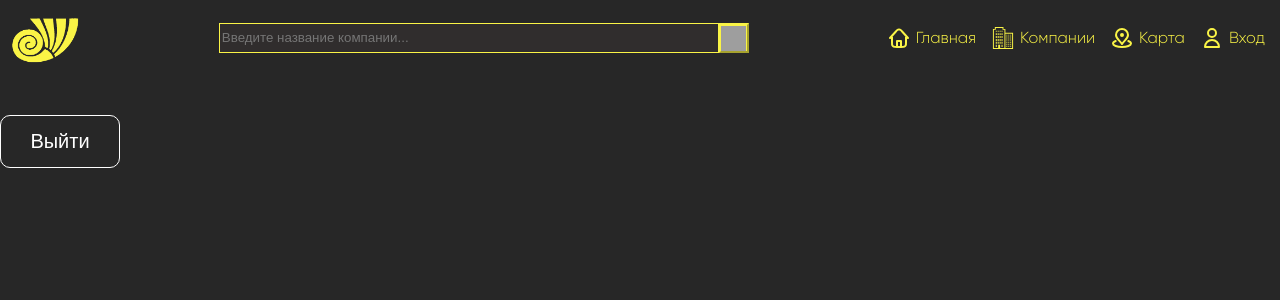
After one commit to BorisVasilevv/web-chel-work, a Django app: page /accounts/profile/ in a window 1280 px wide. The commit adds this page. Shown: the top 300 px of the page. Run offline with Django 4.2, Linux system fonts and the light colour scheme; some libraries are stand-ins or nearby versions; grey boxes are pictures that could not be loaded.

Commit message:
profile and logout joining

```diff
--- /dev/null
+++ b/itcompanysite/accounts/static/account/css/profile.css
@@ -0,0 +1,16 @@
+.button{
+    border: 0;
+    border-radius: 2%;
+    font-size: 20px;
+    width: 120px;
+
+    background-color: #272727;
+    border: 1px solid #FFFFFF;
+    border-radius: 10px;
+    color: #FFFFFF;
+
+    line-height: 21px;
+    padding: 15px ;
+    cursor: pointer;
+
+}
--- /dev/null
+++ b/itcompanysite/accounts/templates/account/profile.html
@@ -0,0 +1,21 @@
+{%extends 'main/layout.html'%}
+{% load static %}
+{% load widget_tweaks %}
+
+{% block head %}
+<link rel="stylesheet" type="text/css" href="{%static 'account/css/profile.css'%}">
+
+{% endblock %}
+{% block title %}Мой профиль{%endblock%}
+
+{% block content %}
+
+<main class="profile-container">
+
+
+    <form action="{%url 'logout'%}">
+        <button class="login-button button" type="submit">Выйти</button>
+    </form>
+</main>
+
+{%endblock%}
--- a/itcompanysite/accounts/urls.py
+++ b/itcompanysite/accounts/urls.py
@@ -3,5 +3,7 @@ from django.urls import path, include
 
 urlpatterns = [
     path('registration/', views.registration, name='registration'),
+    path('profile/', views.profile, name='profile'),
     path('', include('django.contrib.auth.urls'))
+
 ]
--- a/itcompanysite/accounts/views.py
+++ b/itcompanysite/accounts/views.py
@@ -20,3 +20,7 @@ def registration (request):
         user_reg_form = UserCreationForm()
         context = {'user_form': user_reg_form}
         return render(request, 'account/registration.html', context)
+
+
+def profile(request):
+    return render(request, 'account/profile.html')
--- a/itcompanysite/main/templates/main/layout.html
+++ b/itcompanysite/main/templates/main/layout.html
@@ -41,15 +41,15 @@
         </div>
         {% if user.is_authenticated %}
             <div class="navigation-elem">
-                <a class="navigation-elem-link" href="">
+                <a class="navigation-elem-link" href="{%url 'profile'%}">
                     <img class="navigation-elem-icon" src="{% static 'main/icons/user.svg'%}">Мой профиль
                 </a>
             </div>
-            <div class="navigation-elem">
+          <!--  <div class="navigation-elem">
                 <a class="navigation-elem-link" href="{%url 'logout'%}">
                     <img class="navigation-elem-icon" src="{% static 'main/icons/user.svg'%}">Выйти
                 </a>
-            </div>
+            </div> -->
 
         {% else %}
            <!-- <div class="navigation-elem">
```
